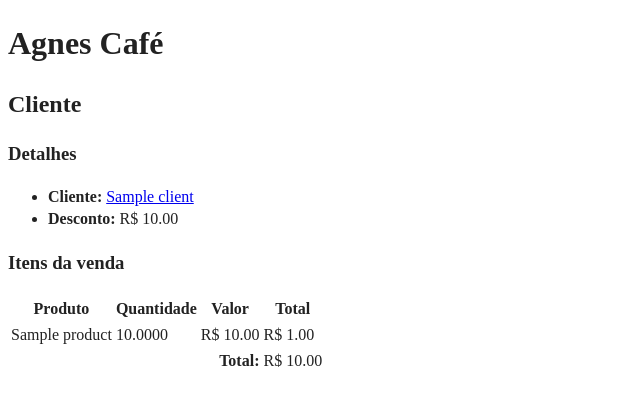
After one commit to timoteoramos/agnescafe, a Django app: template src/agnescafe/templates/commercial/sale_detail.html in a window 1280 px wide. The commit adds this page. Shown: the top 406 px of the page, without its empty margins (0-640 px from the left). Run offline with Django 5.2, Linux system fonts and the light colour scheme; the template is opened without the code that fills it: most values are stand-ins (such as "Sample title", 1, 10 or a date in 2020).

Commit message:
feat: sale detail view

```diff
--- /dev/null
+++ b/src/agnescafe/apps/commercial/urls.py
@@ -0,0 +1,6 @@
+from django.urls import path
+from .views import SaleView
+
+urlpatterns = [
+    path("sales/<pk>/", SaleView.as_view(), name="sale_detail"),
+]
--- /dev/null
+++ b/src/agnescafe/apps/commercial/views.py
@@ -0,0 +1,6 @@
+from django.views.generic import DetailView
+from .models import Sale
+
+
+class SaleView(DetailView):
+    model = Sale
--- a/src/agnescafe/core/urls.py
+++ b/src/agnescafe/core/urls.py
@@ -22,5 +22,6 @@ from django.views.generic.base import TemplateView
 urlpatterns = [
     path("admin/", admin.site.urls),
     path("business_partners/", include("agnescafe.apps.business_partners.urls")),
+    path("commercial/", include("agnescafe.apps.commercial.urls")),
     path("robots.txt", TemplateView.as_view(template_name="robots.txt", content_type="text/plain")),
 ]
--- /dev/null
+++ b/src/agnescafe/templates/commercial/sale_detail.html
@@ -0,0 +1,50 @@
+{% extends 'base.html' %}
+{% block content %}
+<h2>Cliente</h2>
+<h3>Detalhes</h3>
+<ul>
+  <li>
+    <strong>Cliente: </strong>
+    {% if object.client %}
+    <a href="{{ object.client.get_absolute_url }}">{{ object.client }}</a>
+    {% else %}
+    <span>Avulso<span>
+    {% endif %}
+  </li>
+  {% if object.discount > 0 %}
+  <li>
+    <strong>Desconto: </strong>
+    <span>R$ {{ sale.discount|floatformat:2 }}</span>
+  </li>
+  {% endif %}
+</ul>
+{% if object.items.count > 0 %}
+<h3>Itens da venda</h3>
+<table>
+  <thead>
+    <tr>
+      <th>Produto</th>
+      <th>Quantidade</th>
+      <th>Valor</th>
+      <th>Total</th>
+    </tr>
+  </thead>
+  <tbody>
+    {% for item in object.items.all %}
+    <tr>
+      <td>{{ item.product }}</td>
+      <td>{{ item.amount|floatformat:4 }}</td>
+      <td>R$ {{ item.price|floatformat:2 }}</td>
+      <td>R$ {{ item.total_price|floatformat:2 }}</td>
+    </tr>
+    {% endfor %}
+    <tr>
+      <td>&nbsp;</td>
+      <td>&nbsp;</td>
+      <td align="right"><strong>Total:</strong></td>
+      <td>R$ {{ object.total|floatformat:2 }}</td>
+    </tr>
+  </tbody>
+</table>
+{% endif %}
+{% endblock content %}
```
Also changed, not shown: src/agnescafe/apps/commercial/models.py (+7 -0 lines), src/agnescafe/templates/business_partners/client_detail.html (+10 -6 lines).
